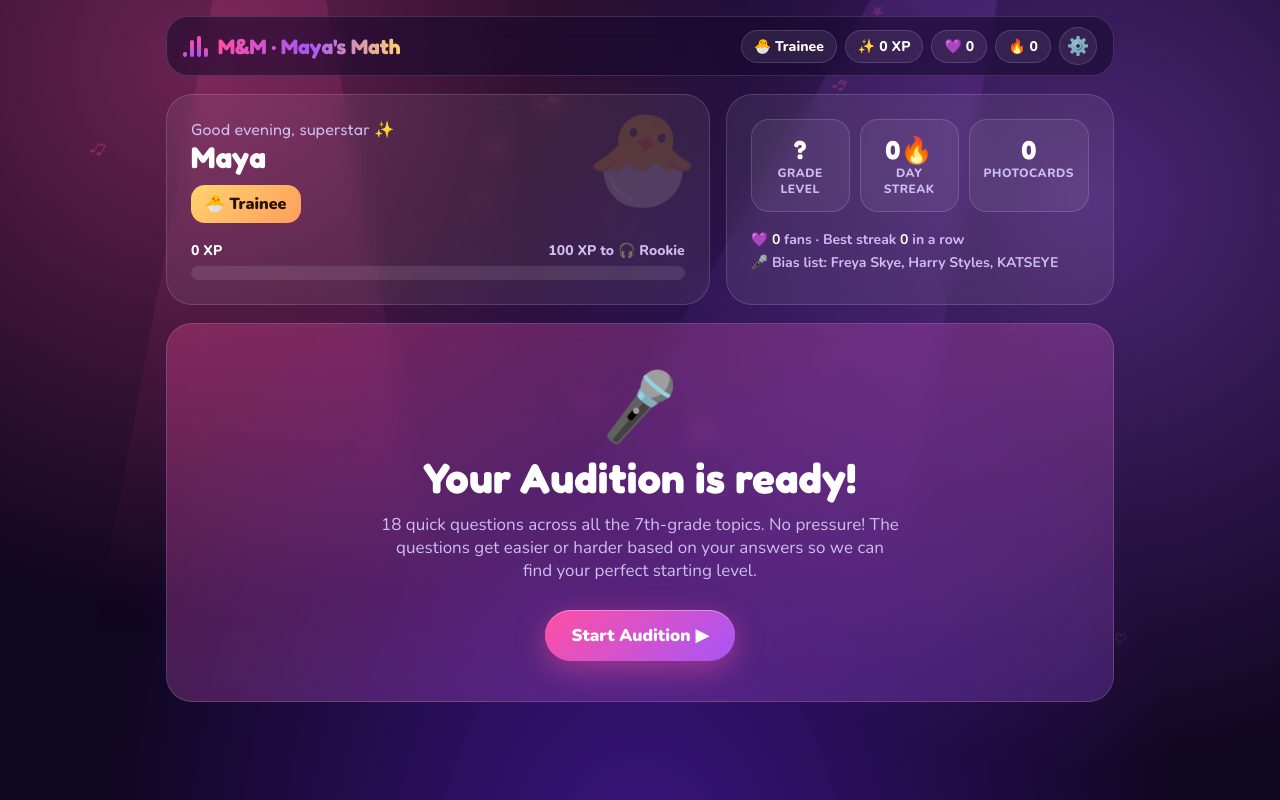
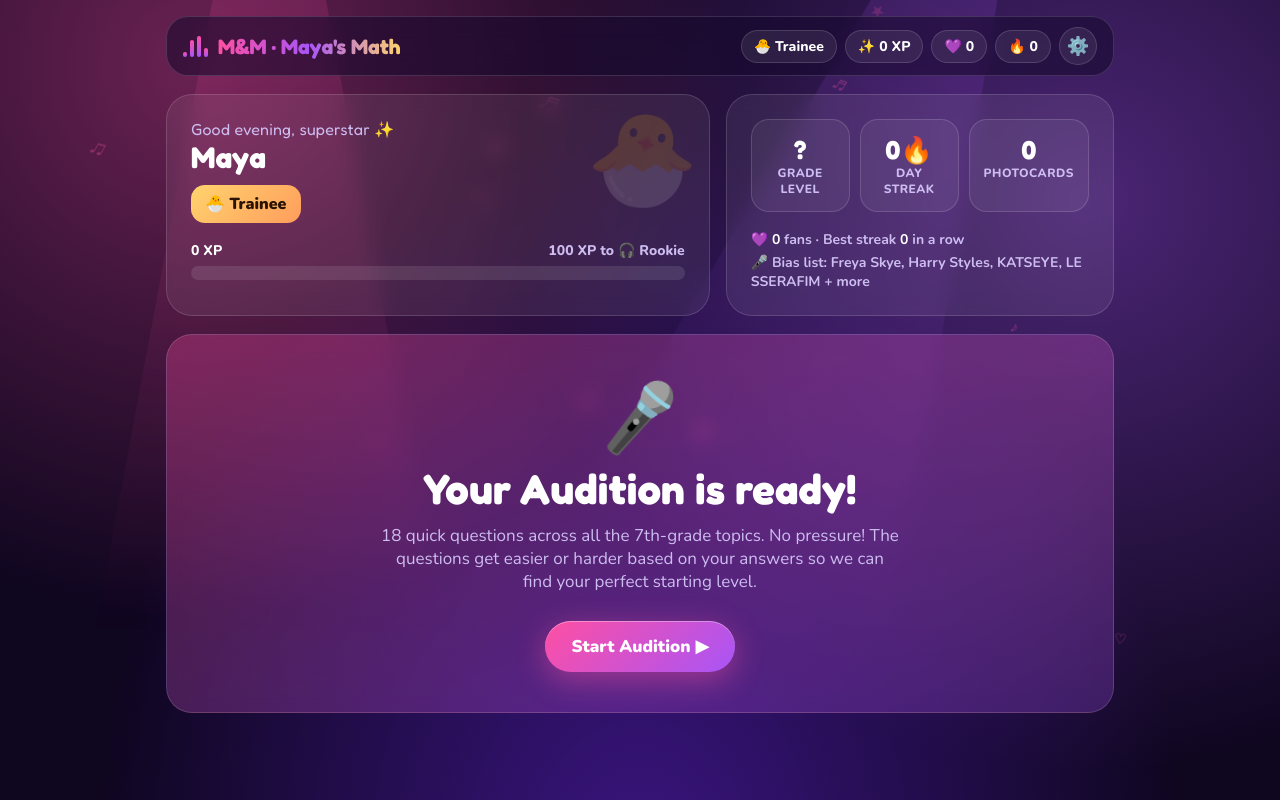
Before and after one commit to AgentBonham/mayas-math, a plain HTML site: page index.html in a window 1280 px wide. Drawn offline with nearby package versions, Linux system fonts and the light colour scheme.

Commit message:
Add LE SSERAFIM, CORTIS and ILLIT with music videos
Co-Authored-By: Claude Opus 5.5 <noreply@anthropic.com>

```diff
--- a/index.html
+++ b/index.html
@@ -358,12 +358,12 @@ const med=l=>{const s=[...l].sort((a,b)=>a-b),m=s.length>>1;return s.length%2?s[
 /* =========================================================
    Content: artists, contexts
    ========================================================= */
-const KPOP=['KATSEYE','BTS','BLACKPINK','Stray Kids','TWICE','NewJeans','SEVENTEEN','aespa','ENHYPEN','LE SSERAFIM','IVE','ATEEZ','TXT','ILLIT','BABYMONSTER','ROSÉ','Jungkook'];
+const KPOP=['KATSEYE','BTS','BLACKPINK','Stray Kids','TWICE','NewJeans','SEVENTEEN','aespa','ENHYPEN','LE SSERAFIM','CORTIS','IVE','ATEEZ','TXT','ILLIT','BABYMONSTER','ROSÉ','Jungkook'];
 const POP=['Freya Skye','Harry Styles','Olivia Rodrigo','Sabrina Carpenter','Billie Eilish','Ariana Grande','Dua Lipa','Chappell Roan','Doja Cat','Selena Gomez','Tate McRae'];
 const STICKS={pink:['#ff4fa3','#a855f7'],purple:['#a855f7','#6366f1'],mint:['#2ee6b6','#38bdf8'],blue:['#38bdf8','#6366f1'],gold:['#fbbf24','#ff4fa3'],red:['#ff4d5e','#ff9d5c']};
 const CITIES=['Seoul','Tokyo','London','Paris','Los Angeles','New York','Sydney','Toronto','Bangkok','Mexico City','Chicago','Busan'];
 const city=()=>P(CITIES);
-const ST=()=>P(S.stars.length?S.stars:['Freya Skye','Harry Styles','KATSEYE']);
+const ST=()=>P(S.stars.length?S.stars:['Freya Skye','Harry Styles','KATSEYE','LE SSERAFIM','CORTIS','ILLIT']);
 const CHEERS=[s=>`${s} would put that answer on the setlist! 🎶`,s=>`That's a chart-topping answer! 📈`,s=>`Encore! Encore! 👏`,s=>`${s} just added you to the fan-cam 📸`,s=>`Flawless choreography, every step on beat 💃`,s=>`Certified platinum brain 💿`,s=>`The crowd is screaming your name! 🗣️💜`,s=>`Main-character energy ✨`,s=>`You ate that 🔥`,s=>`${s} wants you on their next world tour 🌍`];
 const OOPS=['Almost! Let\'s fix it together 💜','Plot twist! Here\'s what happened 🎬','No stress, even idols rehearse 🎧','Close! Let\'s replay that track 🔁'];
 
@@ -371,12 +371,14 @@ const OOPS=['Almost! Let\'s fix it together 💜','Plot twist! Here\'s what happ
    YouTube videos (IDs verified against official channels)
    ========================================================= */
 const MUSIC=[
- {id:'pbHaLvebMdA',a:'Freya Skye',t:"Gold's Gone"},{id:'H5v3kku4y6Q',a:'Harry Styles',t:'As It Was'},
- {id:'R2-yomhYAj4',a:'KATSEYE',t:'Gnarly'},
- {id:'4XawEYg_Q6E',a:'Freya Skye',t:'Walk Over'},{id:'E07s5ZYygMg',a:'Harry Styles',t:'Watermelon Sugar'},
- {id:'CjnB56tSCQI',a:'KATSEYE',t:'Gabriela'},
- {id:'QWP9swKl8p4',a:'Freya Skye',t:"Can't Fake It"},
- {id:'YMywRjz5VEk',a:'Freya Skye',t:'Someone to Love'},{id:'Q8uMYJhK5BA',a:'Freya Skye',t:'Winter Dream'}];
+ {id:'pbHaLvebMdA',a:'Freya Skye',t:"Gold's Gone"},{id:'Vk5-c_v4gMU',a:'ILLIT',t:'Magnetic'},
+ {id:'H5v3kku4y6Q',a:'Harry Styles',t:'As It Was'},{id:'pyf8cbqyfPs',a:'LE SSERAFIM',t:'ANTIFRAGILE'},
+ {id:'R2-yomhYAj4',a:'KATSEYE',t:'Gnarly'},{id:'WXS-o57VJ5w',a:'CORTIS',t:'GO!'},
+ {id:'4XawEYg_Q6E',a:'Freya Skye',t:'Walk Over'},{id:'tbDGl7jEazA',a:'ILLIT',t:'Cherish (My Love)'},
+ {id:'E07s5ZYygMg',a:'Harry Styles',t:'Watermelon Sugar'},{id:'bNKXxwOQYB8',a:'LE SSERAFIM',t:'EASY'},
+ {id:'CjnB56tSCQI',a:'KATSEYE',t:'Gabriela'},{id:'42wfEs7oIP8',a:'CORTIS',t:'FaSHioN'},
+ {id:'QWP9swKl8p4',a:'Freya Skye',t:"Can't Fake It"},{id:'YMywRjz5VEk',a:'Freya Skye',t:'Someone to Love'},
+ {id:'Q8uMYJhK5BA',a:'Freya Skye',t:'Winter Dream'}];
 const V={neg:['NQSN00zL5gg','Adding and subtracting negative numbers'],mul:['d8lP5tR2R3Q','Multiplying and dividing negative numbers'],oo:['ClYdw4d4OmA','Introduction to order of operations'],ooe:['_jiI0AV8Vr4','Order of operations with exponents'],
  fadd:['52ZlXsFJULI','Adding and subtracting fractions'],fmul:['CTKMK1ZGLuk','Multiplying two fractions'],fdivu:['f3ySpxX9oeM','Understanding division of fractions'],fdiv:['m-pRnFIeoNA','Dividing fractions example'],
  rate:['qGTYSAeLTOE','Introduction to rates'],unit:['Zm0KaIw-35k','Solving a unit rates problem'],ratio:['HpdMJaKaXXc','Introduction to ratios'],
@@ -626,7 +628,7 @@ function gProp(L){const s=ST(),c=P(PCTX)(s),kTxt=k=>num(k);
    {v:a.toString()===ans.toString()?null:a.toString(),why:`That's the amount for ${b} hour, not for a whole hour.`}],
    steps:[`Rate per hour = amount ÷ time = ${a} ÷ ${b}.`,`Dividing by a fraction = multiply by its flip: ${a} × ${Bs[1]}/${Bs[0]} = <b>${ans}</b>.`,ans.v>1?`So that's ${num(r2(ans.v))} ${act[2]} every hour.`:`So that's less than one whole ${act[2].slice(0,-1)} every hour.`],
    hint:`Divide: ${a} ÷ ${b}. Remember keep, change, flip!`,tip:`Unit rate with fractions: still divide amount ÷ time. Keep, change, flip.`,fill:fracFill(ans)})}
- let k1=P([1.5,2.5,3.5,2,4,5]),k2=R(2,6);while(k2===k1)k2=R(2,6);const xs=[2,4,6],[a1,a2]=P([['Freya Skye','Harry Styles'],['KATSEYE','Harry Styles'],['Freya Skye','KATSEYE']]),diff=Math.abs(k1-k2),fast=k1>k2?a1:a2;
+ let k1=P([1.5,2.5,3.5,2,4,5]),k2=R(2,6);while(k2===k1)k2=R(2,6);const xs=[2,4,6],[a1,a2]=shuffle(['Freya Skye','Harry Styles','KATSEYE','LE SSERAFIM','CORTIS','ILLIT']).slice(0,2),diff=Math.abs(k1-k2),fast=k1>k2?a1:a2;
  return build({text:`Two fan clubs grow at steady rates (x = days, y = thousand new fans).<br>🎤 <b>${a1}</b>: y = ${num(k1)}x<br>🎤 <b>${a2}</b>:${ptab({x:'Days',y:'Fans (k)'},xs,xs.map(x=>k2*x))}How many MORE thousand fans per day does the faster club gain?`,short:`${a1}: y = ${num(k1)}x vs ${a2}: table ${pairs(xs,x=>k2*x)}. Difference per day?`,answer:num(diff),wrong:[
   {v:num(Math.abs(k1-k2*2)),why:`You compared with ${a2}'s value for 2 days (${k2*2}). Find their rate per 1 day first: ${k2*2} ÷ 2 = ${k2}.`},
   {v:num(Math.max(k1,k2)),why:`That's just the faster club's rate. The question asks how many MORE: subtract the two rates.`},
@@ -871,9 +873,9 @@ const rankOf=xp=>{let i=0;RANKS.forEach((r,j)=>{if(xp>=r[0])i=j});return{i,r:RAN
    State
    ========================================================= */
 const KEY='mmMayasMath.v1';
-function fresh(){return{name:'Maya',stars:['Freya Skye','Harry Styles','KATSEYE'],color:'pink',placed:false,skills:Object.fromEntries(TOPICS.map(t=>[t.id,{lvl:5,att:0,ok:0,recent:[]}])),xp:0,fans:0,best:0,cards:[],nextCard:60,mistakes:[],sound:true,days:0,lastDay:null,sessions:0,history:[],videos:[],log:[],watched:[],focus:'prop'}}
+function fresh(){return{name:'Maya',stars:['Freya Skye','Harry Styles','KATSEYE','LE SSERAFIM','CORTIS','ILLIT'],color:'pink',placed:false,skills:Object.fromEntries(TOPICS.map(t=>[t.id,{lvl:5,att:0,ok:0,recent:[]}])),xp:0,fans:0,best:0,cards:[],nextCard:60,mistakes:[],sound:true,days:0,lastDay:null,sessions:0,history:[],videos:[],log:[],watched:[],focus:'prop'}}
 let S;try{S=Object.assign(fresh(),JSON.parse(localStorage.getItem(KEY)||'null')||{})}catch(e){S=fresh()}
-if(!Array.isArray(S.videos))S.videos=[];if(!Array.isArray(S.log))S.log=[];S.stars=S.stars.filter(n=>n!=='Taylor Swift');S.videos=S.videos.filter(id=>!['nfWlot6h_JM','e-ORhEE9VVg','b1kbLwvqugk'].includes(id));S.cards=S.cards.filter(c=>c.star!=='Taylor Swift');if(!Array.isArray(S.watched))S.watched=[];if(!S.focus)S.focus='prop';
+if(!Array.isArray(S.videos))S.videos=[];if(!Array.isArray(S.log))S.log=[];S.stars=S.stars.filter(n=>n!=='Taylor Swift');S.videos=S.videos.filter(id=>!['nfWlot6h_JM','e-ORhEE9VVg','b1kbLwvqugk'].includes(id));S.cards=S.cards.filter(c=>c.star!=='Taylor Swift');if(!S.mig2){['LE SSERAFIM','CORTIS','ILLIT'].forEach(n=>{if(S.stars.length&&!S.stars.includes(n))S.stars.push(n)});S.mig2=1}if(!Array.isArray(S.watched))S.watched=[];if(!S.focus)S.focus='prop';
 TOPICS.forEach(t=>{if(!S.skills[t.id])S.skills[t.id]={lvl:5,att:0,ok:0,recent:[]}});
 const save=()=>{try{localStorage.setItem(KEY,JSON.stringify(S))}catch(e){}};
 const overall=()=>TOPICS.reduce((a,t)=>a+S.skills[t.id].lvl,0)/TOPICS.length;
```
